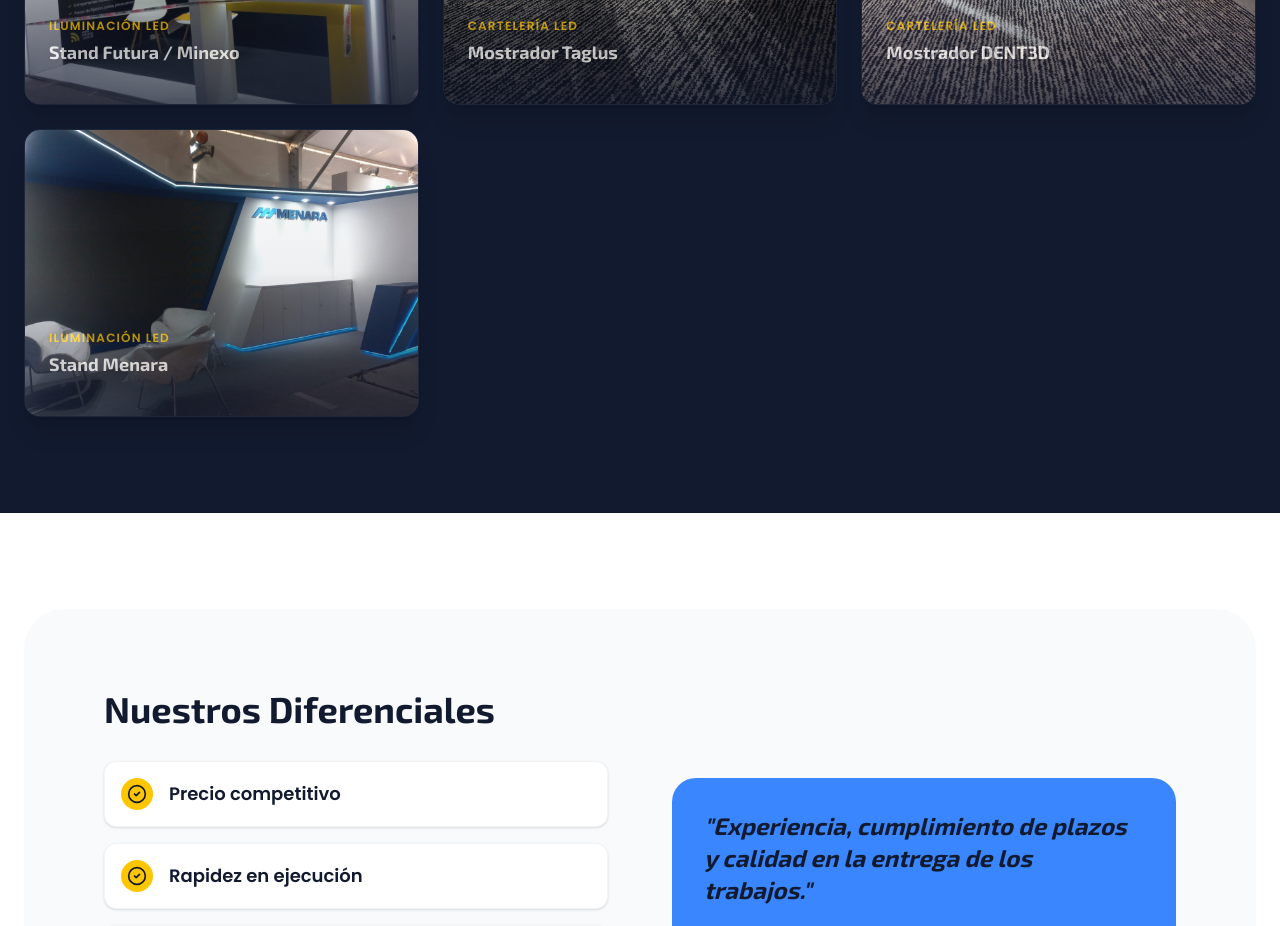
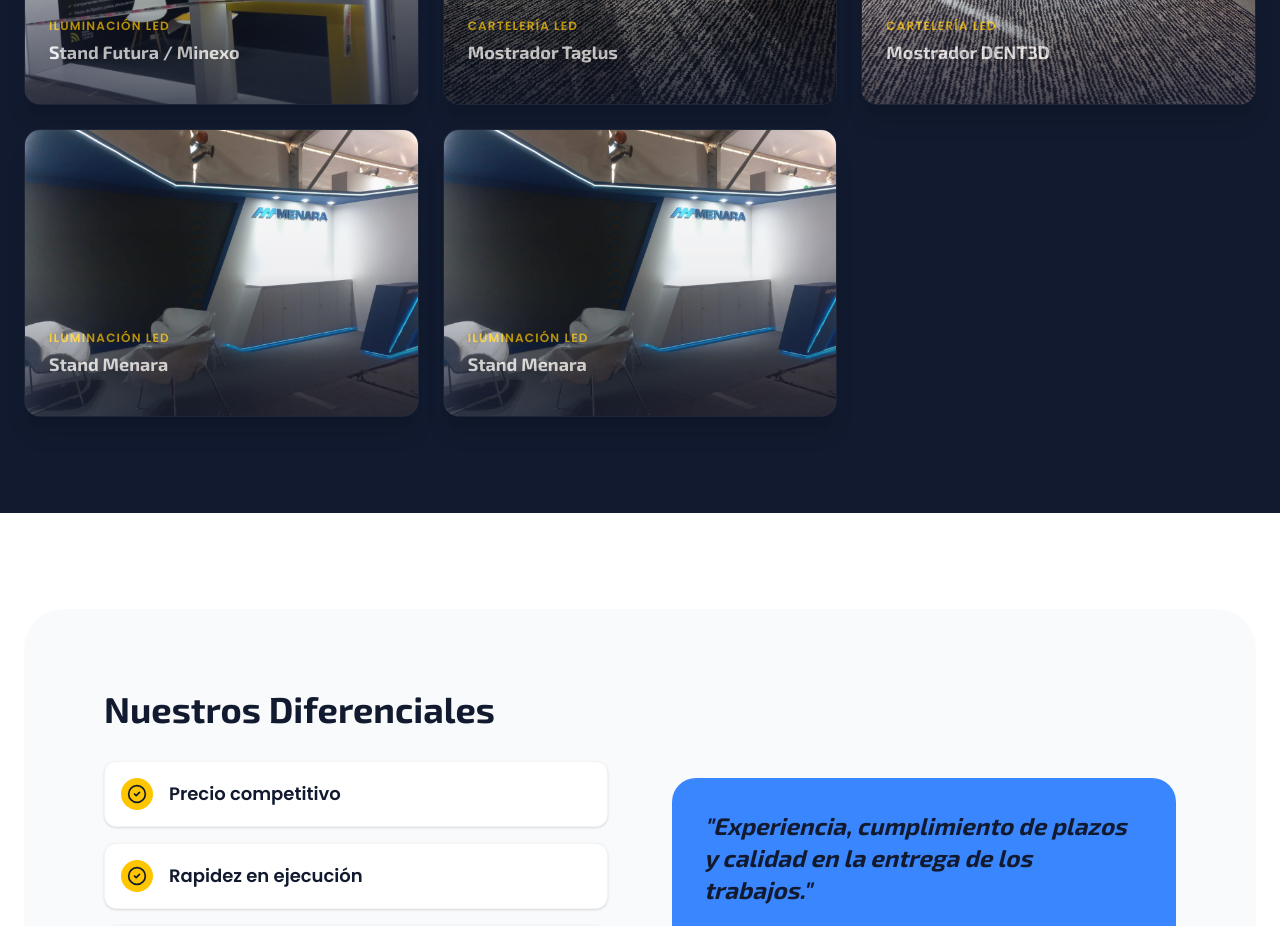
Before and after one commit to fspDev/cioflex-webapp, a React (Vite) app: page / in a window 1280 px wide. Shown: the part 3580-4506 px from the top of the page. Built offline with nearby package versions, Linux system fonts and the light colour scheme.

Commit message:
feat: agregar Stand Menara a la sección de proyectos

```diff
--- a/src/App.tsx
+++ b/src/App.tsx
@@ -300,6 +300,7 @@ const Projects = () => {
     { url: "/images/project-futura.jpeg",      title: "Stand Futura / Minexo",   tag: "Iluminación LED",       id: "p7" },
     { url: "/images/project-taglus.jpeg",      title: "Mostrador Taglus",        tag: "Cartelería LED",        id: "p8" },
     { url: "/images/project-dent3d.jpeg",      title: "Mostrador DENT3D",        tag: "Cartelería LED",        id: "p9" },
+    { url: "/images/project-menara.jpeg",      title: "Stand Menara",             tag: "Iluminación LED",       id: "p10" },
     { url: "/images/project-menara.jpeg",      title: "Stand Menara",            tag: "Iluminación LED",       id: "p10" },
   ];
 
```
Also changed, not shown: assets/images/WhatsApp Image 2026-05-05 at 09.06.25.jpeg (added).
